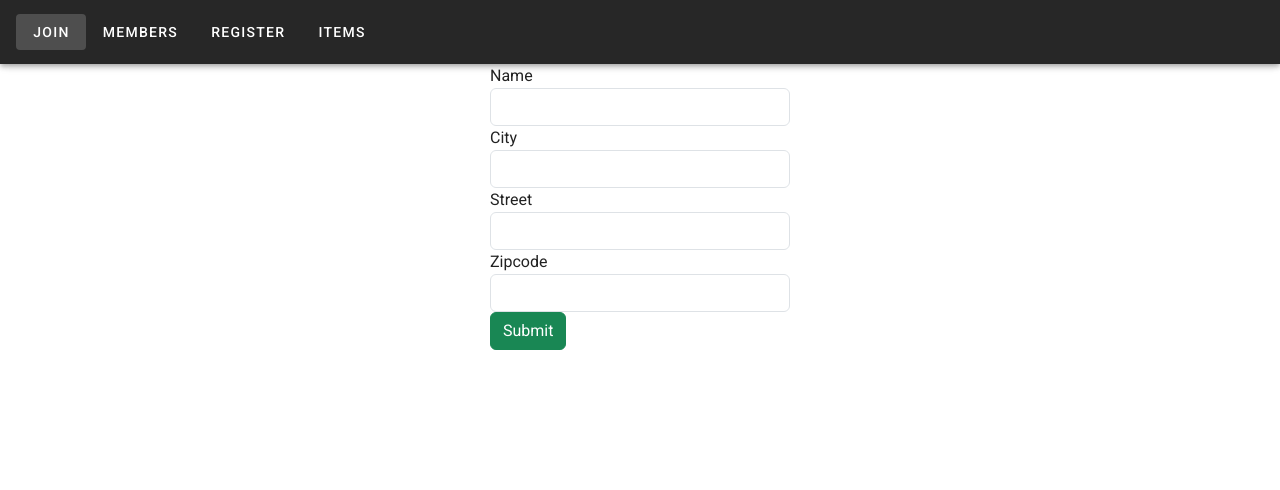
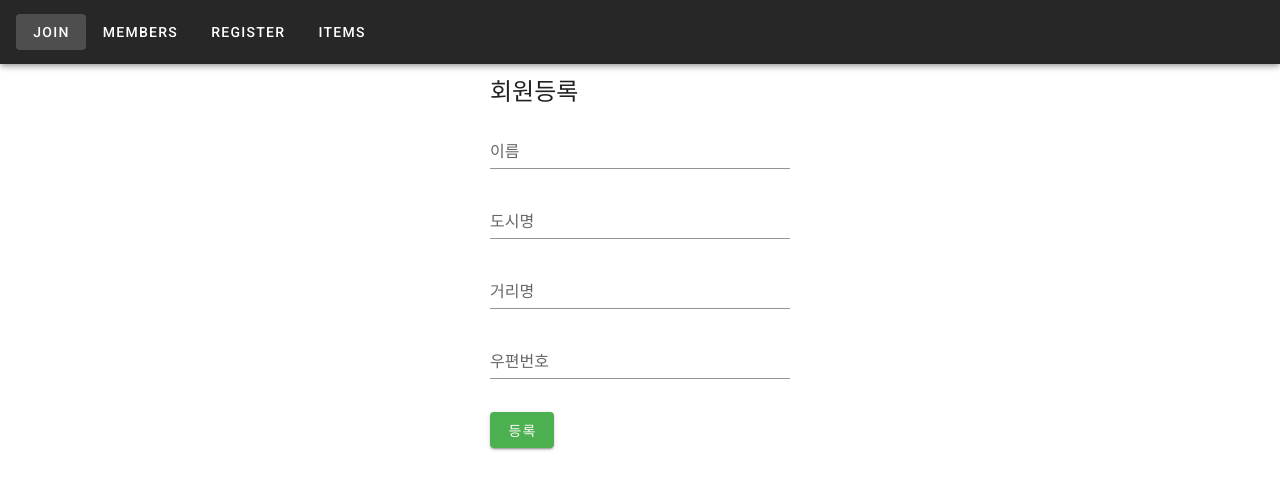
Before and after one commit to iamjunsulee/demo-jpa-study, a Vue app in the folder vue/: page /join in a window 1280 px wide. Shown: the top 490 px of the page. Built offline with nearby package versions, Linux system fonts and the light colour scheme.

Commit message:
회원등록 vuetify 적용

```diff
--- a/vue/src/components/Member.vue
+++ b/vue/src/components/Member.vue
@@ -22,13 +22,11 @@
           :rules="[(v) => !!v || '우편번호는 필수입니다.']"
           label="우편번호"
           required></v-text-field>
-
-      <v-btn color="error" small class="mr-2" @click="deleteMember">
-        Delete
+      <v-btn small color="primary" class="mr-2" @click="updateMember">
+        수정
       </v-btn>
-
-      <v-btn small color="primary" @click="updateMember">
-        Edit
+      <v-btn color="error" small @click="deleteMember">
+        삭제
       </v-btn>
     </v-form>
   </div>
--- a/vue/src/components/MemberJoin.vue
+++ b/vue/src/components/MemberJoin.vue
@@ -1,28 +1,40 @@
 <template>
-  <div class = "submit-form">
+  <div class = "submit-form mt-3 mx-auto">
+    <p class="headline">회원등록</p>
     <div v-if="!submitted">
-      <div class="form-group">
-        <label for="name">Name</label>
-        <input type="text" class="form-control" id="name" required v-model="member.name" name="name"/>
-      </div>
-      <div class="form-group">
-        <label for="city">City</label>
-        <input type="text" class="form-control" id="city" required v-model="member.city" name="city"/>
-      </div>
-      <div class="form-group">
-        <label for="street">Street</label>
-        <input type="text" class="form-control" id="street" required v-model="member.street" name="street"/>
-      </div>
-      <div class="form-group">
-        <label for="zipcode">Zipcode</label>
-        <input type="text" class="form-control" id="zipcode" required v-model="member.zipcode" name="zipcode"/>
-      </div>
-
-      <button class="btn btn-success" @click="saveMember">Submit</button>
+      <v-form ref="form" lazy-validation>
+        <v-text-field
+          v-model="member.name"
+          :rules="[(v) => !!v || '이름은 필수입니다.']"
+          label="이름"
+          required
+          ></v-text-field>
+        <v-text-field
+            v-model="member.address.city"
+            :rules="[(v) => !!v || '도시명은 필수입니다.']"
+            label="도시명"
+            required></v-text-field>
+        <v-text-field
+            v-model="member.address.street"
+            :rules="[(v) => !!v || '거리명은 필수입니다.']"
+            label="거리명"
+            required></v-text-field>
+        <v-text-field
+            v-model="member.address.zipcode"
+            :rules="[(v) => !!v || '우편번호는 필수입니다.']"
+            label="우편번호"
+            required></v-text-field>
+      </v-form>
+      <v-btn color="success" class="mt-3" @click="saveMember">등록</v-btn>
     </div>
     <div v-else>
-      <h4>You submitted successfully!</h4>
-      <button class="btn btn-success" @click="newMember">Add</button>
+      <v-card class="mx-auto">
+        <v-card-title>회원가입에 성공했습니다.</v-card-title>
+        <v-card-subtitle>Click the button to add new member !</v-card-subtitle>
+        <v-card-actions>
+          <v-btn color="primary" @click="newMember">추가</v-btn>
+        </v-card-actions>
+      </v-card>
     </div>
   </div>
 </template>
@@ -35,23 +47,20 @@ export default {
   data() {
     return {
       member: {
-        id: null
+        id: null,
+        name: "",
+        address: {
+          city: "",
+          street: "",
+          zipcode: ""
+        }
       },
       submitted: false
     };
   },
   methods: {
     saveMember() {
-      let data = {
-        name: this.member.name,
-        address: {
-          city: this.member.city,
-          street: this.member.street,
-          zipcode: this.member.zipcode
-        }
-      };
-
-      MemberDataService.join(data)
+      MemberDataService.join(this.member)
       .then(response => {
         this.member.id = response.data.id;
         console.log(response.data);
@@ -63,6 +72,7 @@ export default {
     },
     newMember() {
       this.member = {};
+      this.member.address = {};
       this.submitted = false;
     }
   }
--- a/vue/src/components/MembersList.vue
+++ b/vue/src/components/MembersList.vue
@@ -43,7 +43,7 @@ export default {
         { text: "City", value: "address.city", sortable: false },
         { text: "Street", value: "address.street", sortable: false },
         { text: "Zipcode", value: "address.zipcode", sortable: false },
-        { text: "Actions", value: "actions", sortable: false },
+        { text: "Actions", value: "actions", sortable: false }
       ]
     };
   },
```
